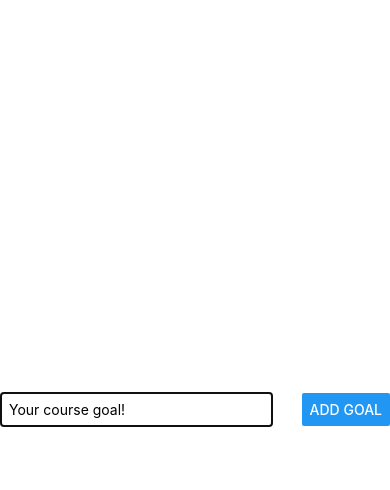
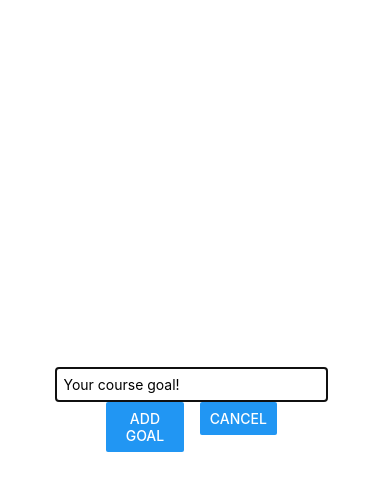
Before and after one commit to jcarroll1976/ReactNativeCourse, a React Native app: screen / in a window 390 px wide. Both pictures are taken after a click on the button "ADD NEW GOAL". Shown: the top 490 px of the page. Built offline with nearby package versions, Linux system fonts and the light colour scheme.

Commit message:
Added some styles for goal-adding modal, added a cancel buton

```diff
--- a/components/GoalInput.js
+++ b/components/GoalInput.js
@@ -22,7 +22,14 @@
                 onChangeText={goalInputHandler}
                 value={enteredGoalText}
             />
-            <Button title="Add Goal" onPress={addGoalHandler} />
+            <View style={styles.buttonContainer}>
+                <View style={styles.button}>
+                    <Button title="Add Goal" onPress={addGoalHandler} />
+                </View>
+                <View style={styles.button}>
+                    <Button title="Cancel" />
+                </View>
+            </View>
         </View>
     </Modal>
   );
@@ -33,8 +40,8 @@
 const styles = StyleSheet.create({
   inputContainer: {
     flex: 1,
-    flexDirection: 'row',
-    justifyContent: 'space-between',
+    flexDirection: 'column',
+    justifyContent: 'center',
     alignItems: 'center',
     marginBottom: 24,
     borderBottomWidth: 1,
@@ -47,4 +54,11 @@
     marginRight: 8,
     padding: 8,
   },
+  buttonContainer: {
+    flexDirection: 'row'
+  },
+  button: {
+    width: '40%',
+    marginHorizontal: 8
+  }
 });
```
